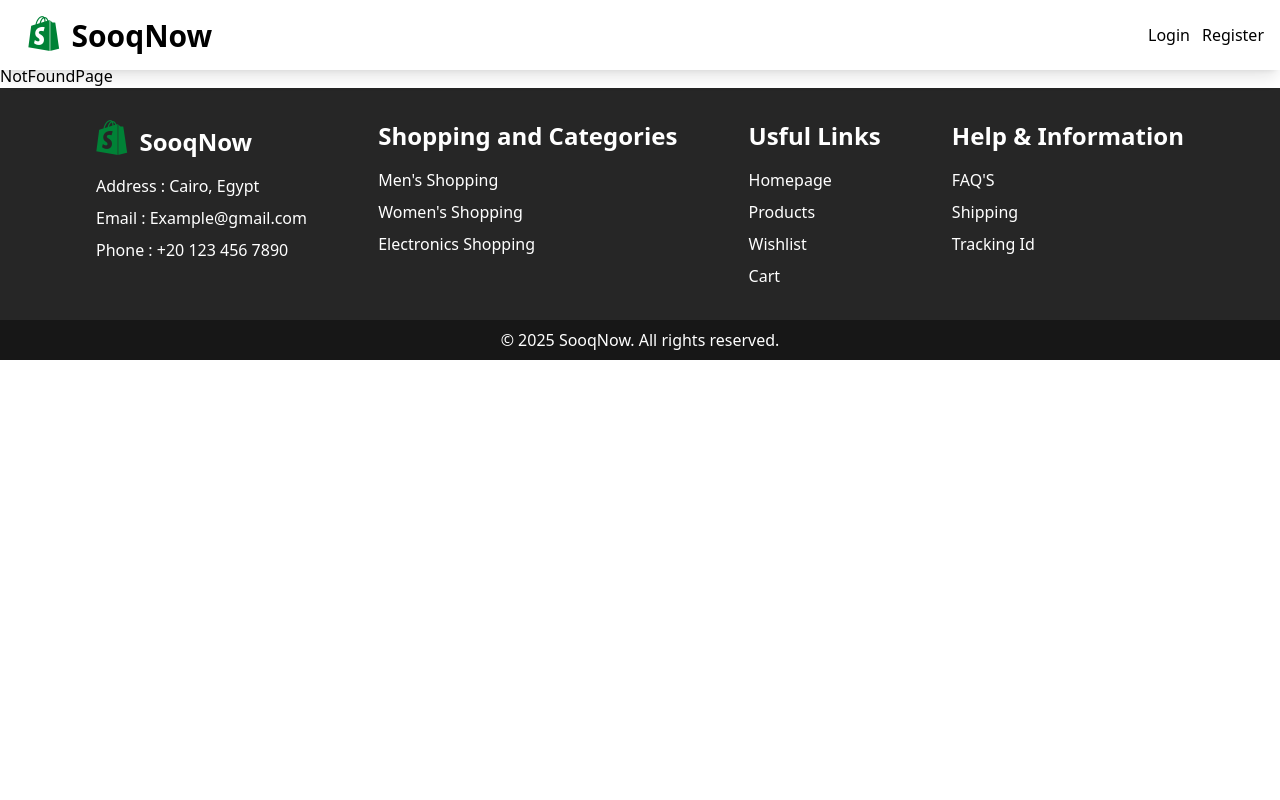
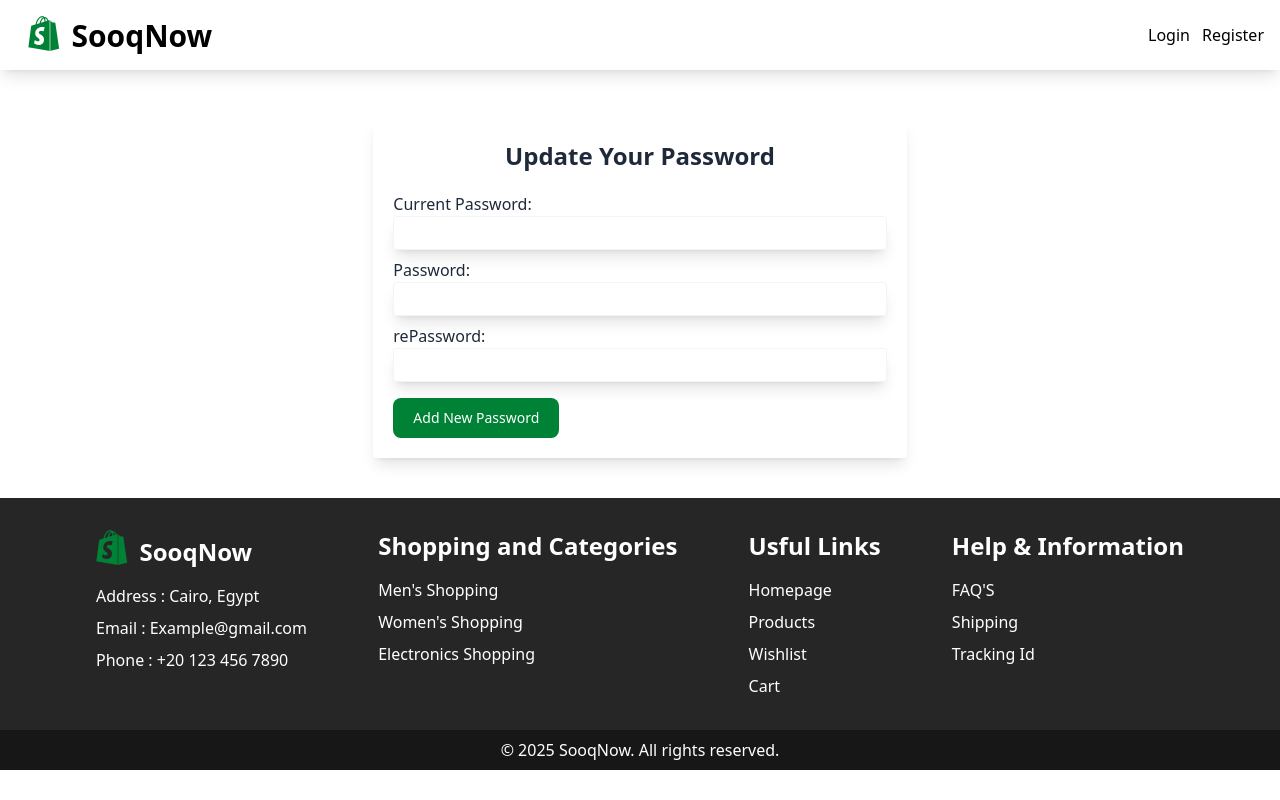
Before and after one commit to aminaIbrahimm/e-commerce, a React (Vite) app: page /updatePassword in a window 1280 px wide. Built offline with nearby package versions, Linux system fonts and the light colour scheme.

Commit message:
handle change password

```diff
--- a/src/App.jsx
+++ b/src/App.jsx
@@ -26,6 +26,7 @@ import { QueryClient, QueryClientProvider } from '@tanstack/react-query';
 import Profile from './components/Profile/Profile';
 import UpdateData from './components/UpdateData/UpdateData';
 import AddAddress from './components/Address/AddAddress';
+import UpdatePassword from './components/UpdatePassword/UpdatePassword';
 
 let client = new QueryClient()
 export default function App() {
@@ -48,6 +49,7 @@ export default function App() {
       {path: 'profile', element: <Profile />},
       {path: 'addAddress', element: <AddAddress />},
       {path: 'updateData', element: <UpdateData />},
+      {path: 'updatePassword', element: <UpdatePassword />},
       {path: '*', element: <NotFoundPage />},
     ]}
   ])
--- a/src/components/Profile/Profile.jsx
+++ b/src/components/Profile/Profile.jsx
@@ -50,7 +50,7 @@ export default function Profile() {
           <Link to={"/updateData"} className='shadow-lg px-3 py-2 bg-green-700 hover:bg-green-800 text-white transition duration-100 rounded me-5 ms-20'>
             Update Data
           </Link>
-          <Link className='shadow-lg px-3 py-2 bg-green-700 hover:bg-green-800 text-white transition duration-100 rounded'>
+          <Link to={"/updatePassword"} className='shadow-lg px-3 py-2 bg-green-700 hover:bg-green-800 text-white transition duration-100 rounded'>
             Change Password
           </Link>
         <div className='p-5 shadow-lg md:mx-80'>
@@ -68,7 +68,7 @@ export default function Profile() {
                   />
             </div>
             ) : ( <>
-            {address.map((addr, index) => (<>
+            {address.map((addr, index) => (
               <div key={addr._id || index} className="shadow-lg p-3 my-2 rounded flex justify-between items-center md:mx-20">
                 <div className=''>
                 <p className='text-xl pb-3'><i className="fa-solid fa-user text-green-700"></i> {addr.name}</p>
@@ -78,7 +78,7 @@ export default function Profile() {
               <button onClick={()=> deleteAddress(addr._id)} className='cursor-pointer transition hover:scale-110 duration-100'><i className="fa-solid fa-trash-can text-red-600 text-2xl"></i></button>
               </div>
 
-            </>))}
+            ))}
             {address.length === 0 && <p className='text-center text-2xl shadow-lg p-3 bg-gray-100 rounded'>No Addresses Yet !</p>}
             </>)}
           </div>
--- /dev/null
+++ b/src/components/UpdatePassword/UpdatePassword.jsx
@@ -0,0 +1,80 @@
+import React, { useContext, useState } from 'react'
+import { authContext } from '../../Context/AuthContextProvider'
+import { useNavigate } from 'react-router-dom'
+import { useFormik } from 'formik'
+import axios from 'axios'
+import toast from 'react-hot-toast'
+import * as Yup from "yup";
+
+
+export default function UpdatePassword() {
+    const{token} = useContext(authContext)
+    const[isLoading,setIsLoading] = useState(false)
+    const navigate = useNavigate()
+    const passwordForm= useFormik({
+        initialValues:{
+            currentPassword: "",
+            password: "",
+            rePassword: ""
+        },
+        validationSchema : Yup.object({
+            currentPassword: Yup.string()
+              .required("Current password is required"),
+
+            password: Yup.string()
+              .min(6, "Password must be at least 6 characters")
+              .required("New password is required"),
+
+            rePassword: Yup.string()
+              .oneOf([Yup.ref("password")], "Passwords do not match")
+              .required("Confirm password is required"),
+          }),
+        onSubmit: (values)=>{
+            setIsLoading(true)
+            axios.put("https://ecommerce.routemisr.com/api/v1/users/changeMyPassword",values,{headers:{token}})
+            .then((res)=>{
+                toast.success("Password updated successfully");
+
+                if (res.data.token) {
+                localStorage.setItem("userToken", res.data.token);
+                }
+                navigate("/profile")
+            }).catch((err)=>{
+                toast.error(err.response?.data?.message || "Failed to update password")
+                console.log("error");
+
+            }).finally(()=>setIsLoading(false))
+        }
+    })
+
+
+  return (
+    <div className='shadow-lg p-5 text-gray-800 rounded mt-30 mb-10 w-10/12 md:w-5/12 mx-auto'>
+      <h3 className='text-2xl font-bold text-center mb-5'>Update Your Password</h3>
+      <form onSubmit={passwordForm.handleSubmit} className='space-y-2'>
+        <label htmlFor="currentPassword">Current Password:</label>
+        <input type="password" name='currentPassword' value={passwordForm.values.currentPassword} onChange={passwordForm.handleChange} onBlur={passwordForm.handleBlur} id='currentPassword' className='shadow-lg px-2 py-1 rounded w-full border border-gray-100'/>
+        {passwordForm.touched.currentPassword && passwordForm.errors.currentPassword && (
+  <p className="text-red-600 text-sm">{passwordForm.errors.currentPassword}</p>
+)}
+        <label htmlFor="password">Password:</label>
+        <input type="password" name='password' value={passwordForm.values.password} onChange={passwordForm.handleChange} onBlur={passwordForm.handleBlur} id='password' className='shadow-lg px-2 py-1 rounded w-full border border-gray-100'/>
+        {passwordForm.touched.password && passwordForm.errors.password && (
+  <p className="text-red-600 text-sm">{passwordForm.errors.password}</p>
+)}
+        <label htmlFor="rePassword">rePassword:</label>
+        <input type="password" name='rePassword' value={passwordForm.values.rePassword} onChange={passwordForm.handleChange} onBlur={passwordForm.handleBlur} id='rePassword' className='shadow-lg px-2 py-1 rounded w-full border border-gray-100'/>
+        {passwordForm.touched.rePassword && passwordForm.errors.rePassword && (
+  <p className="text-red-600 text-sm">{passwordForm.errors.rePassword}</p>
+)}
+        <button
+            disabled={isLoading ? true : false}
+            type="submit"
+            className="cursor-pointer my-2 focus:outline-none text-white bg-green-700 hover:bg-green-800 focus:ring-4 focus:ring-green-300 font-medium rounded-lg text-sm px-5 py-2.5 mb-0 dark:bg-green-600 dark:hover:bg-green-700 dark:focus:ring-green-800"
+          >
+            {isLoading ? <i className="fa-solid fa-spinner"></i> : "Add New Password"}
+          </button>
+      </form>
+    </div>
+  )
+}
```
